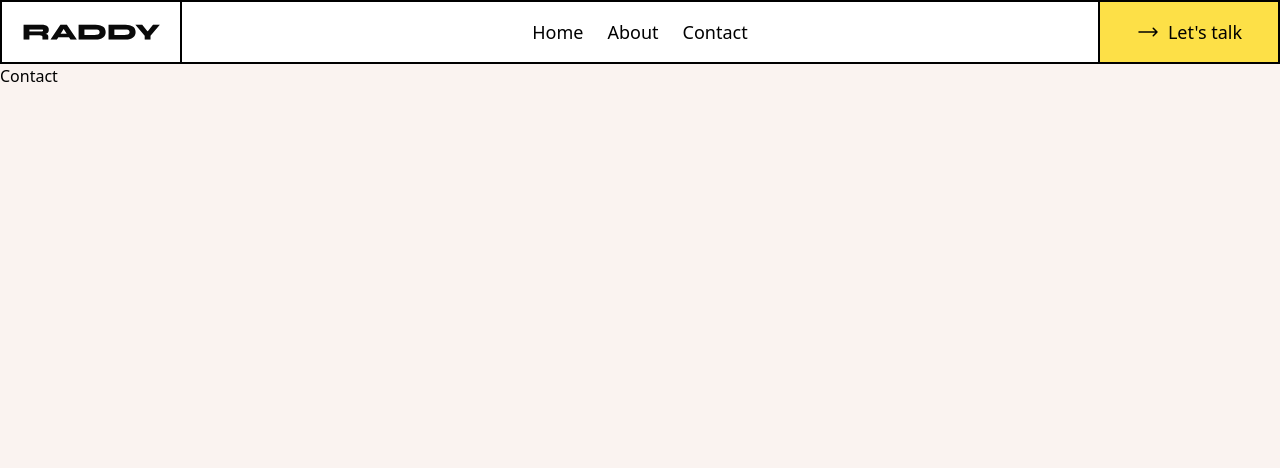
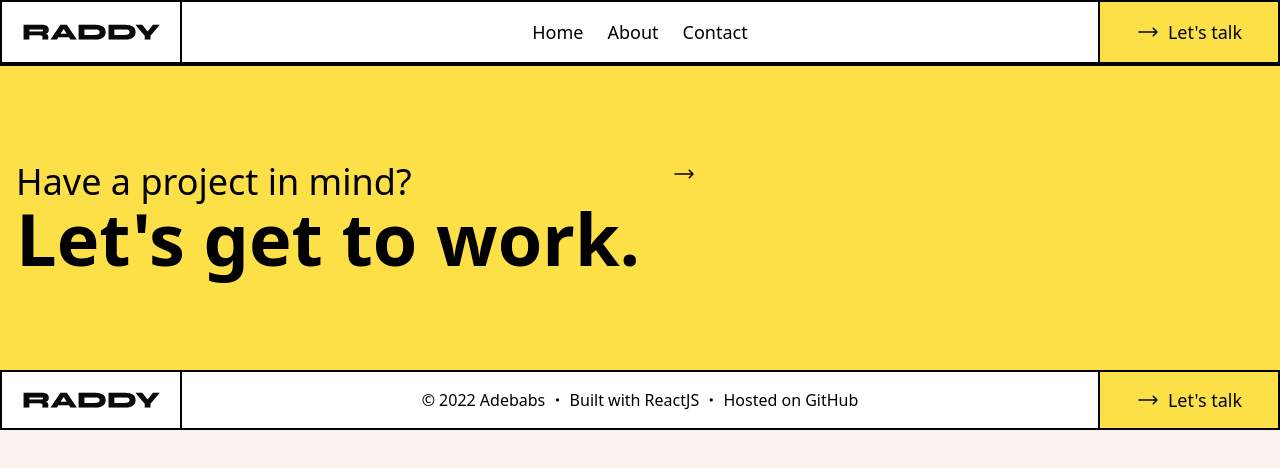
Before and after one commit to adebabs-tec/portfolio, a React (Vite) app: page /contact in a window 1280 px wide. Shown: the top 468 px of the page. Built offline with nearby package versions, Linux system fonts and the light colour scheme.

Commit message:
second commit

```diff
--- a/src/App.jsx
+++ b/src/App.jsx
@@ -5,6 +5,7 @@ import Home from './pages/Home/home'
 import About from './pages/About/about'
 import Header from './components/header'
 import Contact from './pages/Contact/contact'
+import Footer from './components/footer'
 function App() {
   return (
     <div className="App">
@@ -15,6 +16,7 @@ function App() {
           <Route path="about" element={<About />} />
           <Route path="contact" element={<Contact />} />
         </Routes>
+        <Footer />
       </Router>
     </div>
   )
--- /dev/null
+++ b/src/components/footer.jsx
@@ -0,0 +1,48 @@
+import React from 'react'
+import { Logo } from '../assets'
+import { Link, NavLink } from 'react-router-dom'
+
+const activeClassName = 'text-amber-500'
+
+function Footer() {
+  return (
+    <footer className="grid grid-cols-2 md:grid-cols-[180px_1fr_180px] border-black border-2 bg-white">
+      <Link
+        to="/"
+        className="flex justify-center align-middle border-black border-r-2 py-4"
+      >
+        <img src={Logo} alt="Raddy" width="137" height="15" />
+      </Link>
+      <Link
+        to="/contact"
+        className="flex md:col-start-3 border-black border-l-0
+        md:border-l-2 text-lg justify-center items-center bg-yellow-300
+        hover:bg-yellow-500 ease-in-out gap-2 duration-75"
+      >
+        <svg
+          xmlns="http://www.w3.org/2000/svg"
+          fill="none"
+          viewBox="0 0 24 24"
+          strokeWidth={1.5}
+          stroke="currentColor"
+          className="w-6 h-6"
+        >
+          <path
+            strokeLinecap="round"
+            strokeLinejoin="round"
+            d="M17.25 8.25L21 12m0 0l-3.75 3.75M21 12H3"
+          />
+        </svg>
+        Let's talk
+      </Link>
+      <div
+        className="flex col-span-2 md:col-start-2 md:col-end-3
+      md:row-start-1 border-black border-t-2 md:border-t-0 items-center justify-center p-4 text-center"
+      >
+        &copy; 2022 Adebabs ・ Built with ReactJS ・ Hosted on GitHub
+      </div>
+    </footer>
+  )
+}
+
+export default Footer
--- a/src/pages/About/about.jsx
+++ b/src/pages/About/about.jsx
@@ -1,7 +1,28 @@
 import React from 'react'
 
 function About() {
-  return <div>About Me</div>
+  return (
+    <section>
+      <div className="border-x-2 border-black py-12">
+        <div className="container mx-auto px-4 grid gap-8 lg:grid-cols-2">
+          <div>
+            <h1 className="text-4xl lg:text-5xl xl:text-7xl mb-4">My Story</h1>
+            <p>
+              Lorem ipsum dolor, sit amet consectetur adipisicing elit. Suscipit
+              deserunt tempore officia harum sequi molestiae ratione odio quasi
+              repellendus recusandae.
+            </p>
+            <p>
+              Lorem ipsum dolor, sit amet consectetur adipisicing elit. Suscipit
+              deseruntur adipisicing elit. Suscipit deserunt tempore officia
+              harum sequi molestiae ratione odio quasi repellendus recusandae.
+            </p>
+          </div>
+          <div>Image</div>
+        </div>
+      </div>
+    </section>
+  )
 }
 
 export default About
--- a/src/pages/Contact/contact.jsx
+++ b/src/pages/Contact/contact.jsx
@@ -1,7 +1,40 @@
 import React from 'react'
+import { Link } from 'react-router-dom'
 
 function Contact() {
-  return <div>Contact</div>
+  return (
+    <section
+      className="px-4 bg-yellow-300 hover:bg-black hover:text-white cursor-pointer
+     border-t-2 border-black ease-in-out duration-150"
+    >
+      <Link to="/contact">
+        <div className="container mx-auto md:flex gap-8 py-24">
+          <div className="flex-col items-center">
+            <h2 className="text-4xl">Have a project in mind?</h2>
+            <h1 className="text-4xl lg:text-5xl xl:text-7xl font-bold">
+              Let's get to work.
+            </h1>
+          </div>
+          <div className="text-xl font-bold">
+            <svg
+              xmlns="http://www.w3.org/2000/svg"
+              fill="none"
+              viewBox="0 0 24 24"
+              strokeWidth={1.5}
+              stroke="currentColor"
+              className="w-6 h-6"
+            >
+              <path
+                strokeLinecap="round"
+                strokeLinejoin="round"
+                d="M17.25 8.25L21 12m0 0l-3.75 3.75M21 12H3"
+              />
+            </svg>
+          </div>
+        </div>
+      </Link>
+    </section>
+  )
 }
 
 export default Contact
--- a/src/pages/Home/home.jsx
+++ b/src/pages/Home/home.jsx
@@ -9,6 +9,7 @@ import {
   Services,
 } from '../../assets'
 import Scroller from '../../components/scroller'
+import Contact from '../Contact/contact'
 import { portfolioData } from '../../data'
 function Home() {
   return (
@@ -290,6 +291,7 @@ function Home() {
           </div>
         </div>
       </section>
+      <Contact />
     </div>
   )
 }
```
